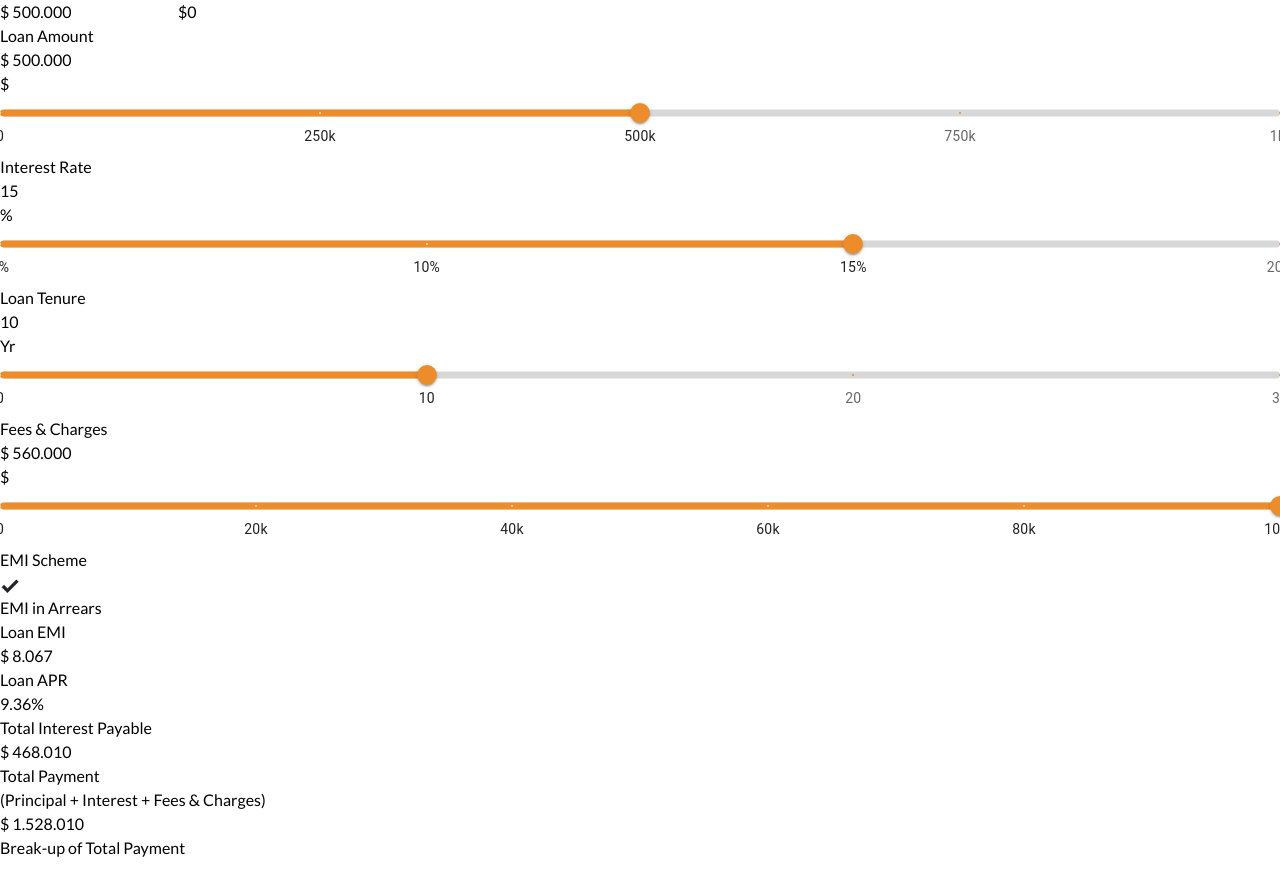
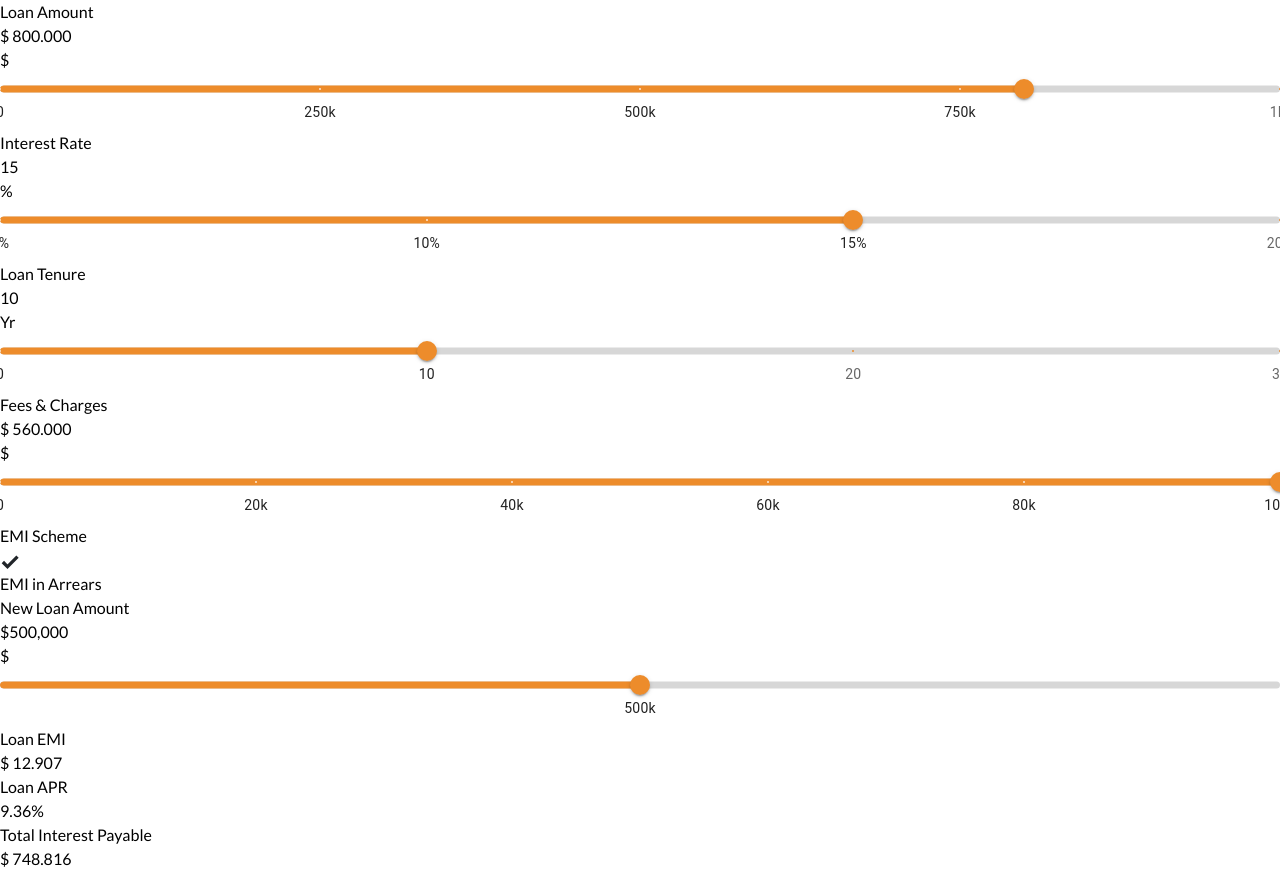
Before and after one commit to Andredy-00/Loan-Calculator, a Next.js app: page / in a window 1280 px wide. Shown: the top 869 px of the page. Built offline with nearby package versions, Linux system fonts and the light colour scheme.

Commit message:
Creando componente reutilizable InputSliderFormater

```diff
--- a/src/app/data/loan-data.json
+++ b/src/app/data/loan-data.json
@@ -1,6 +1,6 @@
 {
   "loanData": {
-    "amount": 500000,
+    "amount": 800000,
     "interest": 15,
     "term": 10,
     "date": "2023-10",
--- /dev/null
+++ b/src/app/ui/InputSlider.tsx
@@ -0,0 +1,136 @@
+"use client";
+import { useEffect, useState } from "react";
+import { NumberFormatValues, NumericFormat } from "react-number-format";
+import { Mark } from "../lib/definitions";
+import { Box, Slider } from "@mui/material";
+
+interface initialValues {
+  numberformat: number;
+}
+
+const initialValues: initialValues = {
+  numberformat: 500000,
+};
+
+interface InputSliderProps {
+  title: string;
+  name: string;
+  min: number;
+  max: number;
+  step: number;
+  displayValue: string;
+  markers: Mark[];
+  simbol?: string;
+}
+
+export default function InputSlider(props: InputSliderProps) {
+  const { title, name, min, max, step, displayValue, markers, simbol } = props;
+
+  const [values, setValues] = useState<initialValues>(initialValues);
+  const [previousValue, setPreviousValue] = useState<number | null>(null);
+
+  /* Evento change Input*/
+  const handleChange = (values: NumberFormatValues) => {
+    const { floatValue } = values;
+
+    setValues({
+      ...values,
+      numberformat: floatValue || 0, // Usar 0 como valor por defecto si floatValue es undefined
+    });
+  };
+
+  /* Evento change Slider */
+  const handleSliderChange = (event: Event, newValue: number | number[]) => {
+    setValues({
+      ...values,
+      numberformat: newValue as number, // Asegúrate de que newValue sea un número
+    });
+  };
+
+  /* Evento focus */
+  const handleBlur = () => {
+    sendData();
+  };
+
+  /* Evento keydown */
+  const handleKeyDown = (event: React.KeyboardEvent<HTMLInputElement>) => {
+    if (event.key === "Enter") {
+      sendData();
+    }
+  };
+
+  /* Función que se ejecuta cuando el usuario suelta el slider */
+  const handleSliderChangeCommitted = (
+    event: Event | React.SyntheticEvent,
+    newValue: number | number[]
+  ) => {
+    sendData();
+  };
+
+  /* Inicializar estados */
+  useEffect(() => {
+    setPreviousValue(values.numberformat);
+  }, []);
+
+  const sendData = () => {
+    if (values.numberformat !== previousValue) {
+      console.log("Enviar data: " + values.numberformat);
+      setPreviousValue(values.numberformat);
+    }
+  };
+
+  return (
+    <div className="mb-8">
+      <div className="w-full flex items-center justify-center gap-8 mb-1">
+        <h2 className="text-base">{title}</h2>
+        <div className="flex items-center">
+          <NumericFormat
+            value={values.numberformat}
+            onValueChange={handleChange}
+            onBlur={handleBlur}
+            onKeyDown={handleKeyDown}
+            thousandSeparator
+            valueIsNumericString
+            prefix="$"
+            name="numberformat"
+            className="p-2 border border-gray-300 rounded-l-md text-left text-normal color-form-input bg-gray-100 w-64 focus:outline-none"
+          />
+          <div className="border border-gray-300 border-l-0 rounded-r-md h-full grid place-items-center w-8 p-2 bg-currency">
+            <span>{simbol}</span>
+          </div>
+        </div>
+      </div>
+      <Box sx={{ width: "100%", padding: "0" }}>
+        <Slider
+          value={values.numberformat}
+          min={min}
+          max={max}
+          step={step}
+          onChange={handleSliderChange}
+          onChangeCommitted={handleSliderChangeCommitted}
+          marks={markers}
+          sx={{
+            color: "#ED8C2B",
+            height: 7,
+            "& .MuiSlider-thumb": {
+              backgroundColor: "#ED8C2B",
+              boxShadow: "none",
+              "&:hover": {
+                boxShadow: "none",
+              },
+              "&:active": {
+                boxShadow: "none",
+              },
+            },
+            "& .MuiSlider-track": {
+              backgroundColor: "#ED8C2B",
+            },
+            "& .MuiSlider-rail": {
+              backgroundColor: "#969696",
+            },
+          }}
+        />
+      </Box>
+    </div>
+  );
+}
--- a/src/app/ui/inputs.tsx
+++ /dev/null
@@ -1,42 +0,0 @@
-"use client";
-import { useState } from "react";
-import { NumericFormat } from "react-number-format";
-
-interface initialValues {
-  numberformat: number;
-}
-
-const initialValues: initialValues = {
-  numberformat: 0,
-};
-
-export default function InputsEx(){
-  const [values, setValues] = useState<initialValues>(initialValues);
-
-  const handleChange = (event: React.ChangeEvent<HTMLInputElement>) => {
-    setValues({
-      ...values,
-      [event.target.name]: event.target.value,
-    });
-
-    console.log(values);
-
-  };
-
-  const handleBlur = () => {
-    console.log("Enviar data: "+ values.numberformat);
-
-  };
-
-  return (
-    <NumericFormat
-      value={values.numberformat}
-      onChange={handleChange}
-      onBlur={handleBlur}
-      thousandSeparator
-      valueIsNumericString
-      prefix="$"
-      name="numberformat"
-    />
-  );
-};
--- a/src/app/ui/slider.tsx
+++ b/src/app/ui/slider.tsx
@@ -6,7 +6,7 @@ import { EmiMora, LoanData, Mark } from "../lib/definitions";
 import { Box, Slider } from "@mui/material";
 import PieChartComponent from "./pie-chart";
 import CheckIcon from "@mui/icons-material/Check";
-import InputsEx from './inputs';
+import InputSlider from './InputSlider';
 
 const initialFormValues: LoanData = {
   amount: 20000000,
@@ -145,24 +145,12 @@ export default function LoanCalculator({ data }: { data: EmiMora }) {
           }}
         />
       </Box>
-      {/* Markers */}
-     {/*  <div className="flex justify-between text-xs text-gray-600">
-        {markers.map((marker, index) => (
-          <div key={index} className="flex flex-col items-center">
-            <div className="rayita-slider"></div>
-            <span>{marker}</span>
-          </div>
-        ))}
-      </div> */}
     </div>
   );
 
   return (
     <div className="w-8/12 bg-gris-principal border-s-gris">
       <div className="p-6 pb-2">
-
-        <input type="text" name="amount" value={currencyFormatter.format(formValues.amount)} onChange={handleInputChange} />
-        <InputsEx/>
 
         {renderSliderSection(
           "Loan Amount",
@@ -296,6 +284,18 @@ export default function LoanCalculator({ data }: { data: EmiMora }) {
             <h1>EMI in Arrears</h1>
           </div>
         </div>
+
+        {/* -- */}
+        <InputSlider
+          title="New Loan Amount"
+          name="amount"
+          min={0}
+          max={1000000}
+          step={100000}
+          displayValue={"0"}
+          markers={[{value: 500000, label: '500k'}]}
+          simbol="$"
+        />
       </div>
 
       <div className="w-full flex border-t color-border-gris border-b">
```
